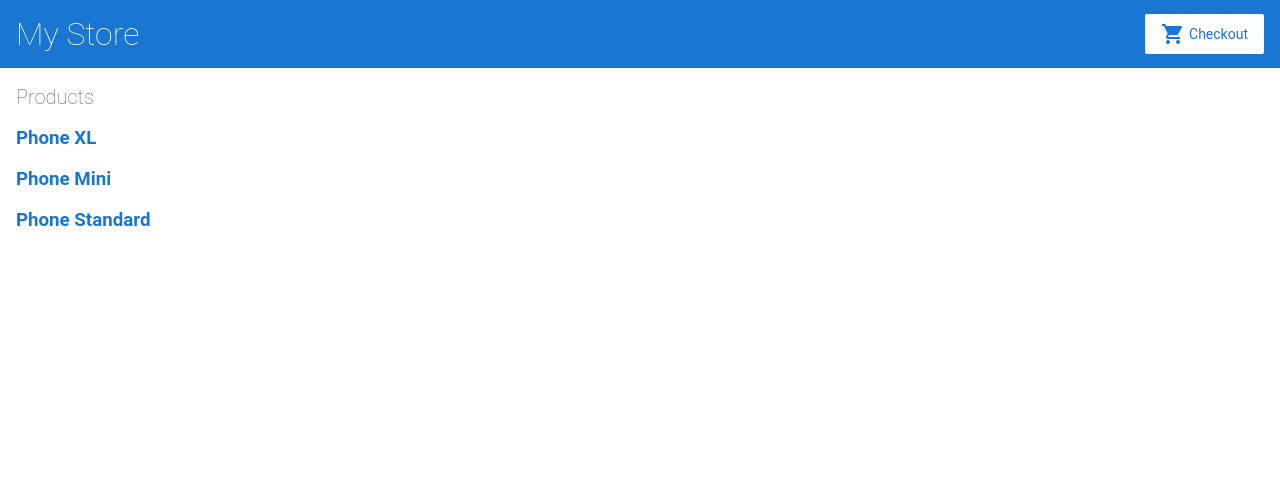
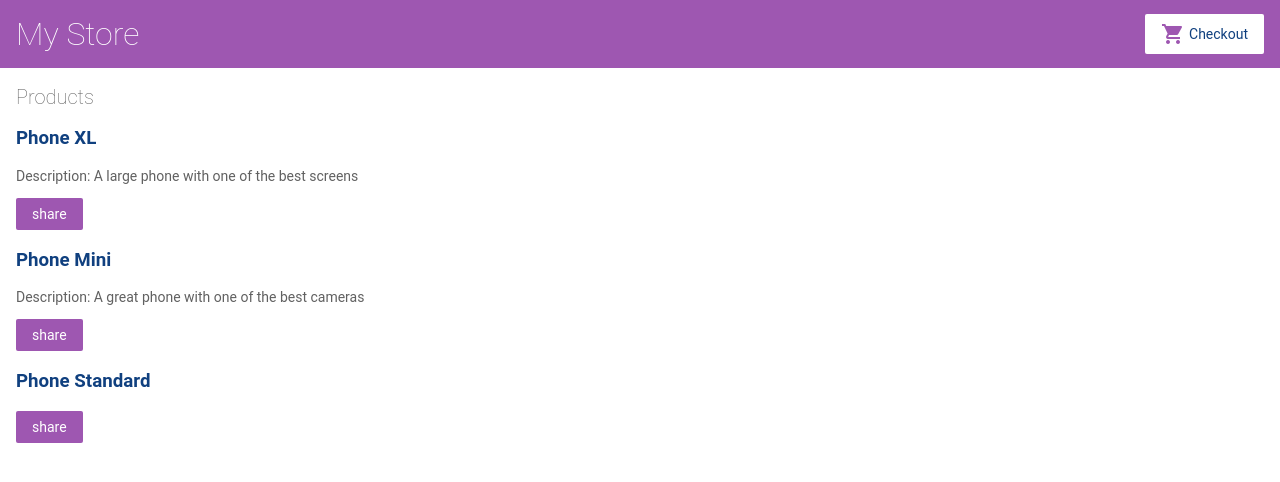
Before and after one commit to Verenasworld/angular-MyStore, an Angular app: page / in a window 1280 px wide. Shown: the top 482 px of the page. Built offline with nearby package versions, Linux system fonts and the light colour scheme.

Commit message:
2 files modified

```diff
--- a/src/app/product-list/product-list.component.html
+++ b/src/app/product-list/product-list.component.html
@@ -7,6 +7,14 @@
   {{ product.name}}
 </a>
     </h3>
+
+    <p *ngIf= "product.description">
+      Description: {{product.description}}
+    </p>
+
+    <button (click)="share()">
+      share
+    </button>
 </div>
 
 
--- a/src/styles.css
+++ b/src/styles.css
@@ -43,7 +43,7 @@ p {
 
 a {
   cursor: pointer;
-  color: #1976d2;
+  color: #10407f;
   text-decoration: none;
 }
 
@@ -77,7 +77,7 @@ label {
   border-radius: 2px;
   font-size: 14px;
   cursor: pointer;
-  background-color: #1976d2;
+  background-color: #9e57b1;
   color: white;
   border: none;
 }
@@ -96,11 +96,11 @@ label {
 
 .fancy-button {
   background-color: white;
-  color: #1976d2;
+  color: #10407f;
 }
 
 .fancy-button i.material-icons {
-  color: #1976d2;
+  color: #9e57b1;
   padding-right: 4px;
 }
 
@@ -109,7 +109,7 @@ label {
 app-top-bar {
   width: 100%;
   height: 68px;
-  background-color: #1976d2;
+  background-color: #9e57b1;
   padding: 16px;
   display: flex;
   flex-direction: row;
```
